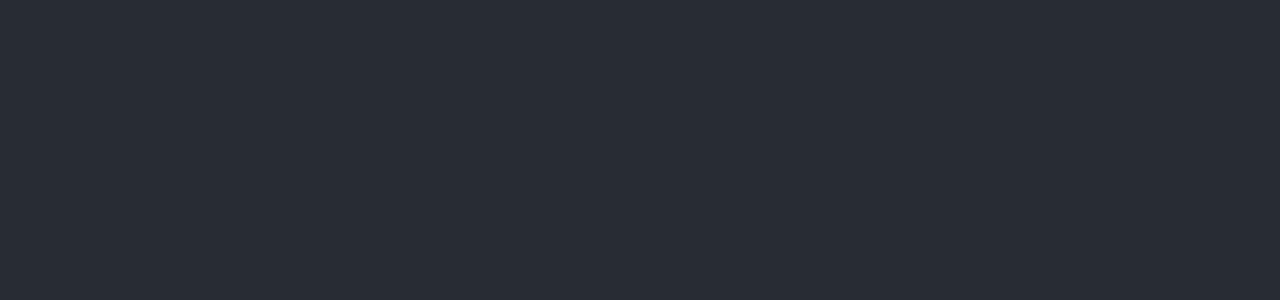
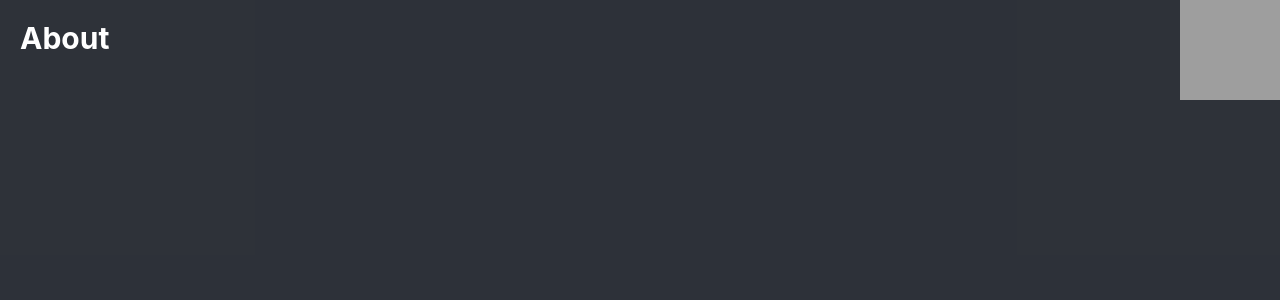
Before and after one commit to BillyMerchan/MoonTunes, a React (Create React App) app in the folder my-app/: page / in a window 1280 px wide. Shown: the top 300 px of the page. Built offline with nearby package versions, Linux system fonts and the light colour scheme; grey boxes are pictures that could not be loaded; the HTML template or start-up script is replaced by a standard one.

Commit message:
Escape Menu Init

```diff
--- a/my-app/src/App.js
+++ b/my-app/src/App.js
@@ -1,11 +1,12 @@
 import './Styles/App.css';
 import {Howl, Howler} from 'howler';
+import EscapeMenu from './Components/EscapeMenu/EscapeMenu.js'
 
 function App() {
   return (
     <div className="App">
       <header className="App-header">
-
+      <EscapeMenu/>
       </header>
     </div>
   );
--- /dev/null
+++ b/my-app/src/Components/EscapeMenu/EscapeMenu.css
@@ -0,0 +1,47 @@
+.escapeMenuContainer {
+    position: absolute;
+    top:0;
+    left:0;
+    height:100vh;
+    width:100vw;
+    background: rgba(215, 214, 214, 0.03);
+    animation: floatIn;
+    animation-fill-mode: forward;
+    animation-duration:.7s
+}
+
+@keyframes floatIn {
+    0% {opacity: 0}
+    100% { opacity: 1}
+
+}
+
+.aboutLink {
+    position: absolute;
+    left:10px;
+    top:10px;
+    font-size: 30px;
+    padding-top:0;
+    margin-top:0;
+}
+
+.aboutLink:hover {
+    animation-name: fontGrow;
+    animation-fill-mode: forward;
+    animation-duration: .5s;
+    font-size:39px;
+}
+
+@keyframes fontGrow {
+    0% {font-size: 30px;}
+    100% {font-size:39px;}
+}
+
+.gitLink {
+    position: absolute;
+    right:0;
+    top:0;
+    width: 100px;
+    height: 100px;
+
+}
--- /dev/null
+++ b/my-app/src/Components/EscapeMenu/EscapeMenu.js
@@ -0,0 +1,47 @@
+import {useState, useEffect} from 'react'
+
+import './EscapeMenu.css'
+
+const EscapeMenu = () => {
+
+const myFunction = () => {
+    // your logic here
+    console.log('pressed Esc');
+  };
+
+
+const [open, setOpen] = useState('False');
+
+useEffect(() => {
+    const keyDownHandler = event => {
+      if (event.key === 'Escape') {
+        event.preventDefault();
+        //When escape is pressed set open to opposite
+        setOpen(!open);
+        console.log(open)
+      }
+    };
+
+document.addEventListener('keydown', keyDownHandler);
+
+return () => {
+      document.removeEventListener('keydown', keyDownHandler);
+    };
+  });
+
+  return(
+    <div>
+      {open && <div class="escapeMenuContainer">
+                <div class="aboutLink">
+            <h1 class="aboutLink">About</h1>
+       </div>
+                 <a href="https://github.com/BillyMerchan/SpaceVis_HACKRPI2022">
+                   <img src="github.png" alt="github.com/BillyMerchan/SpaceVis_HACKRPI2022" width="100" height="100" class="gitLink"/>
+                 </a>
+       </div>
+    }
+    </div>
+  );
+
+};
+export default EscapeMenu;
```
Also changed, not shown: my-app/src/Components/EscapeMenu/github.png (added).
